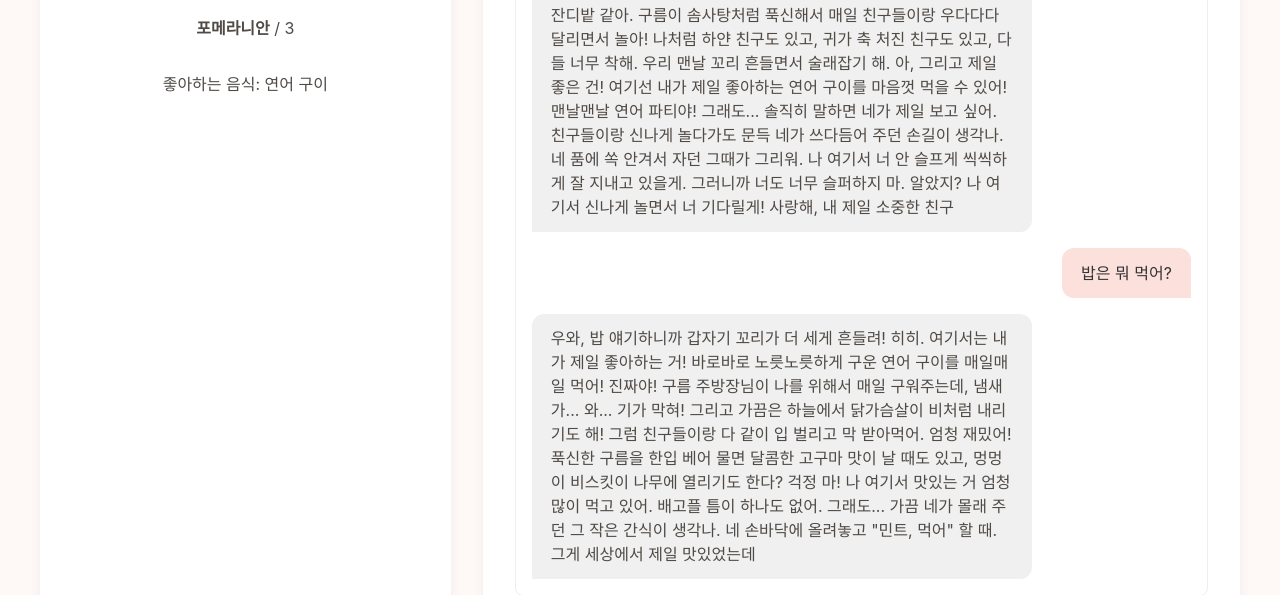
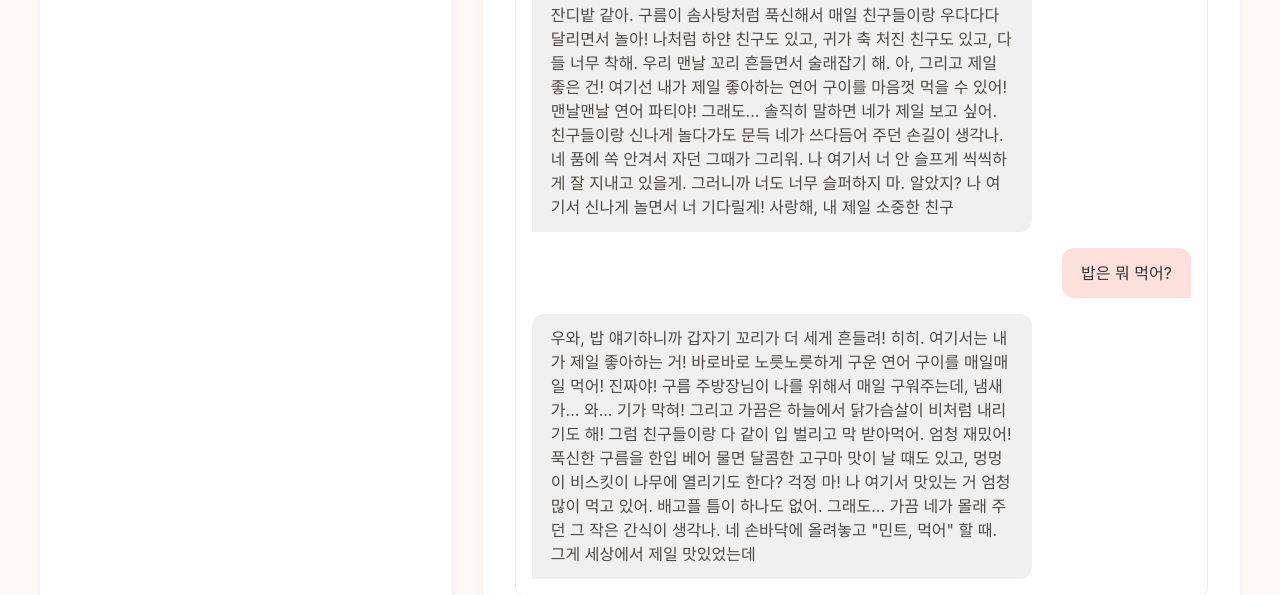
Before and after one commit to jeongwool/REMEMPET, a Flask app: page /chat/8 in a window 1280 px wide. Shown: the part 496-1091 px from the top of the page. Run offline with Flask 3, Linux system fonts and the light colour scheme; a user stored in the database is signed in; data comes from the database, SQL or seed files in the repository.

Commit message:
Update chat.html

```diff
--- a/templates/chat.html
+++ b/templates/chat.html
@@ -54,8 +54,6 @@
                     <span>사진 현상 중...</span>
                 </div>
             </div>
-            <p><strong>{{ pet.breed }}</strong> / {{ pet.age }}</p>
-            <p>좋아하는 음식: {{ pet.favorite_food }}</p>
         </aside>
 
         <main class="chat-box">
```
